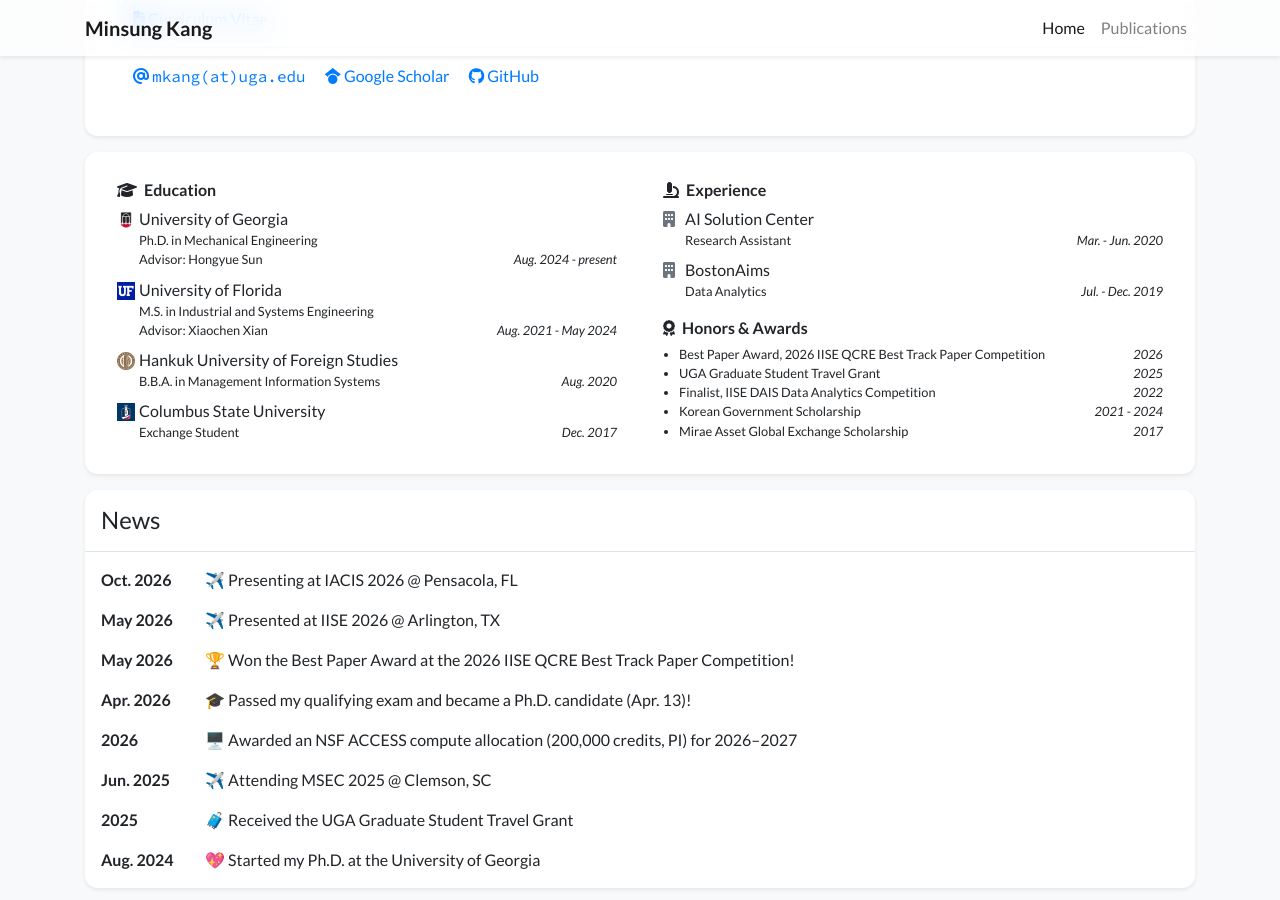
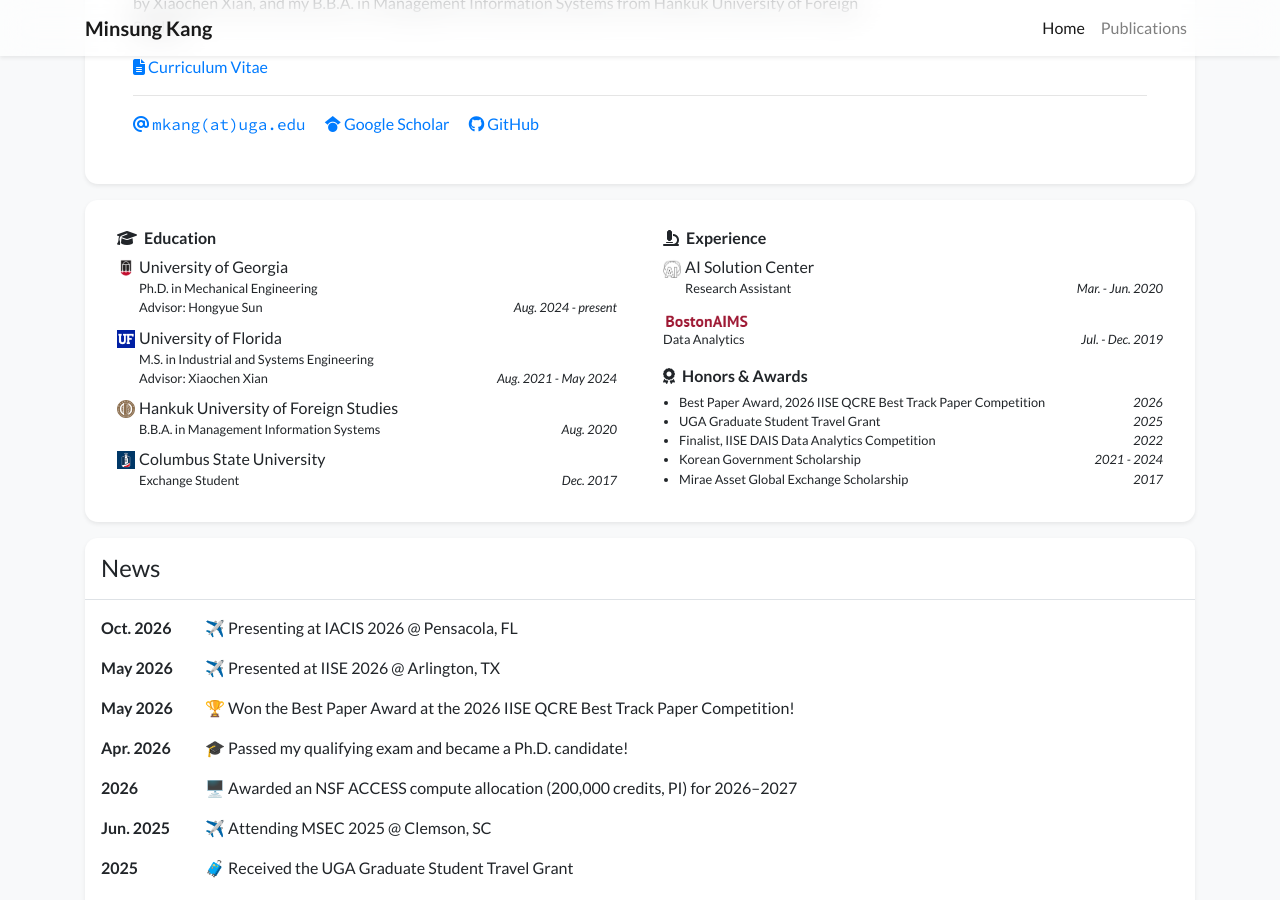
Before and after one commit to minsung-k/minsung-k.github.io, a Jekyll site: the page built from index.html, in a window 1280 px wide and 900 px high, scrolled down 473 px. Built offline with Jekyll 4.4.1, drawn with Linux system fonts in a browser that asks for light colours; nearby versions of some CDN libraries; a style sheet for code colours, icons or effects is not loaded.

Commit message:
Larger side-by-side portrait, experience logos, news wording
Co-Authored-By: Claude Sonnet 5.5 <noreply@anthropic.com>
Claude-Session: https://claude.ai/code/session_011Viuu9hdhE2h1V3nq3Hj9S

```diff
--- a/_data/profile.yml
+++ b/_data/profile.yml
@@ -60,11 +60,12 @@ education:
 
 experience:
 - name: AI Solution Center
-  # logo: /assets/images/badges/ai_solution_center.png  # TODO: upload logo, then uncomment
+  logo: /assets/images/badges/ai_solution_center.png
   position: Research Assistant
   date: Mar. - Jun. 2020
 - name: BostonAims
-  # logo: /assets/images/badges/bostonaims.png  # TODO: upload logo, then uncomment
+  logo: /assets/images/badges/bostonaims.png
+  logo_wide: true  # logo already contains the name
   position: Data Analytics
   date: Jul. - Dec. 2019
 
--- a/_includes/widgets/experience_card.html
+++ b/_includes/widgets/experience_card.html
@@ -11,9 +11,9 @@
                             <ul class="list-unstyled mb-1">
                                 {% for item in site.data.profile.education %}
                                 <li class="media mb-2">
-                                    {% if item.logo %}<img src="{{ item.logo | relative_url }}" alt="{{ item.name }}" style="width: 18px;" class="mr-1 mt-1">{% else %}{{ fallback_icon }}{% endif %}
+                                    {% if item.logo_wide %}{% elsif item.logo %}<img src="{{ item.logo | relative_url }}" alt="{{ item.name }}" style="width: 18px;" class="mr-1 mt-1">{% else %}{{ fallback_icon }}{% endif %}
                                     <div class="media-body">
-                                        <div>{{ item.name }}</div>
+                                        {% if item.logo_wide %}<div><img src="{{ item.logo | relative_url }}" alt="{{ item.name }}" style="height: 20px;"></div>{% else %}<div>{{ item.name }}</div>{% endif %}
                                         <div class="small d-flex">
                                             <div>{{ item.position }}</div>
                                             <div class="mt-auto ml-auto no-break"><em>{{ item.date }}</em></div>
@@ -33,9 +33,9 @@
                             <ul class="list-unstyled mb-1">
                                 {% for item in site.data.profile.experience %}
                                 <li class="media mb-2">
-                                    {% if item.logo %}<img src="{{ item.logo | relative_url }}" alt="{{ item.name }}" style="width: 18px;" class="mr-1 mt-1">{% else %}{{ fallback_icon }}{% endif %}
+                                    {% if item.logo_wide %}{% elsif item.logo %}<img src="{{ item.logo | relative_url }}" alt="{{ item.name }}" style="width: 18px;" class="mr-1 mt-1">{% else %}{{ fallback_icon }}{% endif %}
                                     <div class="media-body">
-                                        <div>{{ item.name }}</div>
+                                        {% if item.logo_wide %}<div><img src="{{ item.logo | relative_url }}" alt="{{ item.name }}" style="height: 20px;"></div>{% else %}<div>{{ item.name }}</div>{% endif %}
                                         <div class="small d-flex">
                                             <div>{{ item.position }}</div>
                                             <div class="mt-auto ml-auto no-break"><em>{{ item.date }}</em></div>
--- a/_includes/widgets/profile_card.html
+++ b/_includes/widgets/profile_card.html
@@ -3,19 +3,7 @@
         <div class="card border-0 shadow-sm bg-white">
             <div class="card-body p-5">
                 <div class="row">
-                    <div class="col">
-                        {% if site.data.profile.portrait_url %}
-                        <!-- When the screen is wider than md, float the portrait on the right -->
-                        <div class="figure float-right ml-4 mb-4 d-none d-md-block">
-                            <img
-                                src="{{ site.data.profile.portrait_url | relative_url }}"
-                                class="figure-img img-fluid img-thumbnail"
-                                style="height: 200px;"
-                                data-toggle="tooltip"
-                                data-placement="top"
-                                title="{{ site.data.profile.portrait_caption }}">
-                        </div>
-                        {% endif %}
+                    <div class="col-12 col-md-8 col-lg-9">
 
                         <div class="d-flex">
                             <div class="h1 font-weight-normal">
@@ -47,6 +35,11 @@
                         {% endif %}
                     </div>
 
+                                    {% if site.data.profile.portrait_url %}
+                    <div class="col-md-4 col-lg-3 d-none d-md-block">
+                        <img src="{{ site.data.profile.portrait_url | relative_url }}" class="img-fluid img-thumbnail w-100" alt="{{ site.data.profile.primary_name }}">
+                    </div>
+                    {% endif %}
                 </div>
                 <hr />
                 <div class="row">
```
Also changed, not shown: _news/2026-04-candidacy.md (+1 -1 lines), assets/images/badges/ai_solution_center.png (added), assets/images/badges/bostonaims.png (added).
